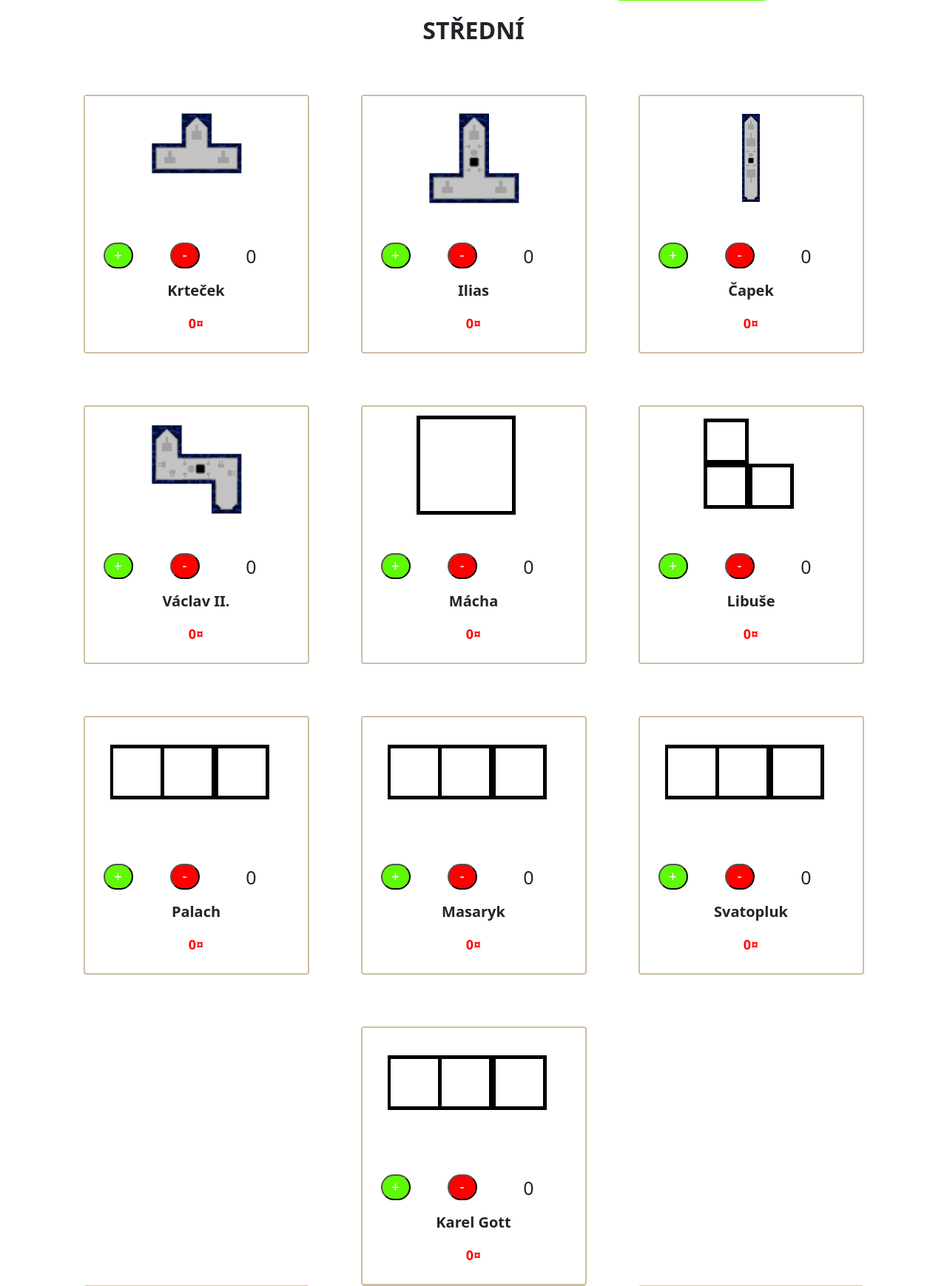
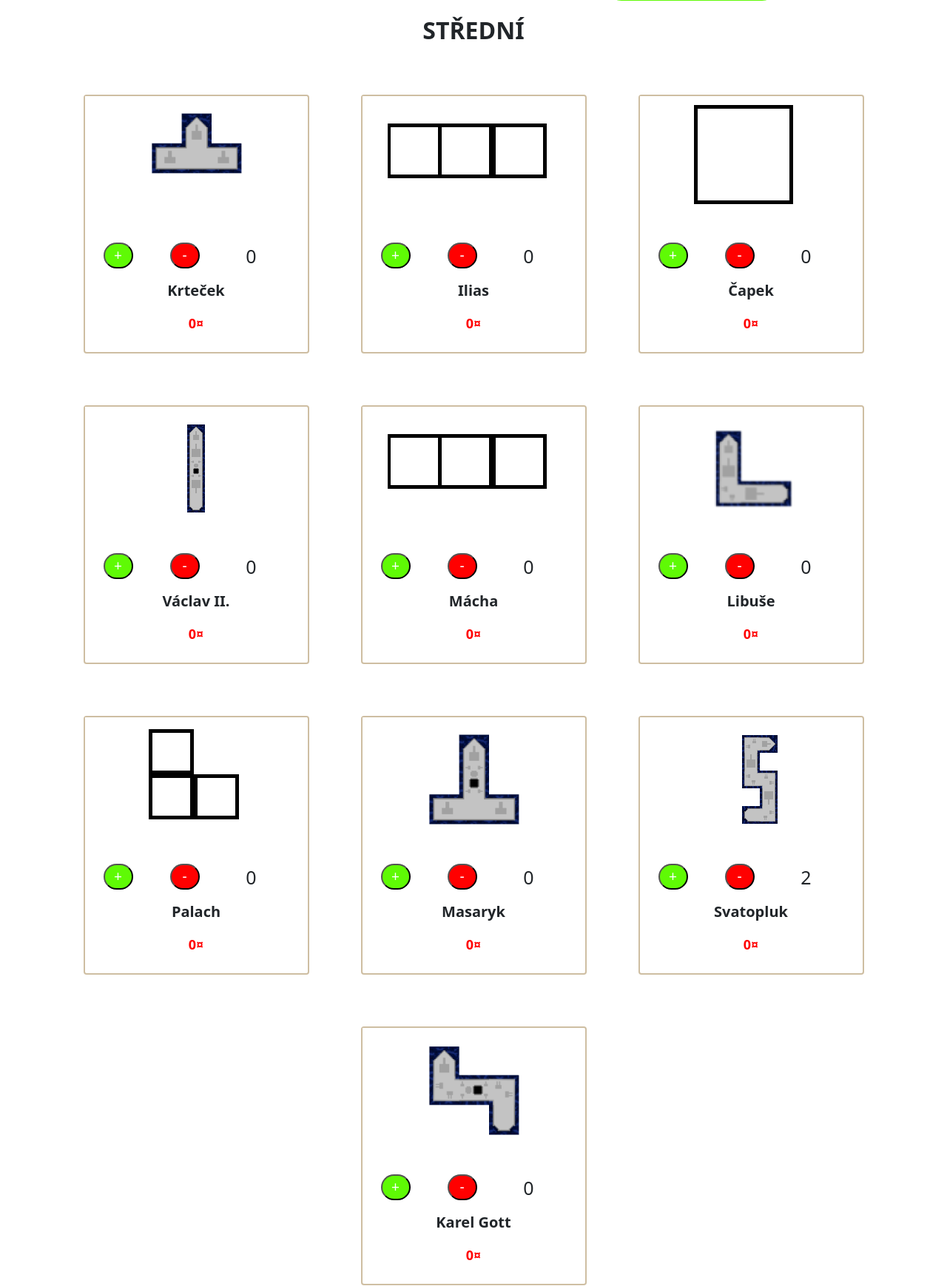
Before and after one commit to sps-trutnov-eps/projekt-2ep-lode_na_vode, an ASP.NET Core app: page / in a window 1280 px wide. Shown: the part 719-2458 px from the top of the page at 74% size. Run offline with ASP.NET Core 8, Linux system fonts and the light colour scheme; style sheets or scripts are compiled from the project's sources.

Commit message:
část nových obrázků

```diff
--- a/Source/LodeNaVode/Views/Priprava/Zvolit.cshtml
+++ b/Source/LodeNaVode/Views/Priprava/Zvolit.cshtml
@@ -136,7 +136,7 @@
 
     <div class="card">
         <div class="contentik">
-            <img src="/img/Masaryk.png" alt="lod s očima" />
+            <img src="/img/L_lod.png" alt="lod s očima" />
         </div>
         <div class="tlacitka">
             <form action="/Priprava/KliknutiPlusIlias"><input class="plus" type="submit" value="+" /></form>
@@ -153,7 +153,7 @@
 
     <div class="card">
         <div class="contentik">
-            <img src="/img/Vaclav II..png" alt="lod s očima" />
+            <img src="/img/M_lod.png" alt="lod s očima" />
         </div>
         <div class="tlacitka">
             <form action="/Priprava/KliknutiPlusCapek"><input class="plus" type="submit" value="+" /></form>
@@ -170,7 +170,7 @@
 
     <div class="card">
         <div class="contentik">
-            <img src="/img/Karel_Gott.png" alt="lod s očima" />
+            <img src="/img/Vaclav II..png" alt="lod s očima" />
         </div>
         <div class="tlacitka">
             <form action="/Priprava/KliknutiPlusVaclavII"><input class="plus" type="submit" value="+" /></form>
@@ -187,7 +187,7 @@
 
     <div class="card">
         <div class="contentik">
-            <img src="/img/M_lod.png" alt="lod s očima" />
+            <img src="/img/L_lod.png" alt="lod s očima" />
         </div>
         <div class="tlacitka">
             <form action="/Priprava/KliknutiPlusMacha"><input class="plus" type="submit" value="+" /></form>
@@ -204,7 +204,7 @@
 
     <div class="card">
         <div class="contentik">
-            <img src="/img/K_lod.png" alt="lod s očima" />
+            <img src="/img/Libuse.png" alt="lod s očima" />
         </div>
         <div class="tlacitka">
             <form action="/Priprava/KliknutiPlusLibuse"><input class="plus" type="submit" value="+" /></form>
@@ -221,7 +221,7 @@
 
     <div class="card">
         <div class="contentik">
-            <img src="/img/L_lod.png" alt="lod s očima" />
+            <img src="/img/K_lod.png" alt="lod s očima" />
         </div>
         <div class="tlacitka">
             <form action="/Priprava/KliknutiPlusPalach"><input class="plus" type="submit" value="+" /></form>
@@ -238,7 +238,7 @@
 
     <div class="card">
         <div class="contentik">
-            <img src="/img/L_lod.png" alt="lod s očima" />
+            <img src="/img/Masaryk.png" alt="lod s očima" />
         </div>
         <div class="tlacitka">
             <form action="/Priprava/KliknutiPlusMasaryk"><input class="plus" type="submit" value="+" /></form>
@@ -255,7 +255,7 @@
 
     <div class="card">
         <div class="contentik">
-            <img src="/img/L_lod.png" alt="lod s očima" />
+            <img src="/img/Svatopluk.png" alt="lod s očima" />
         </div>
         <div class="tlacitka">
             <form action="/Priprava/KliknutiPlusSvatopluk"><input class="plus" type="submit" value="+" /></form>
@@ -272,7 +272,7 @@
 
     <div class="card">
         <div class="contentik">
-            <img src="/img/L_lod.png" alt="lod s očima" />
+            <img src="/img/Karel_Gott.png" alt="lod s očima" />
         </div>
         <div class="tlacitka">
             <form action="/Priprava/KliknutiPlusGott"><input class="plus" type="submit" value="+" /></form>
@@ -290,6 +290,12 @@
 </div>
 
 
+
+
+
+<div class="skupina-nazev-stredni">
+    <h2>Velké</h2>
+</div>
 <div class="lodicky-velke">
 
     <div class="card">
```
